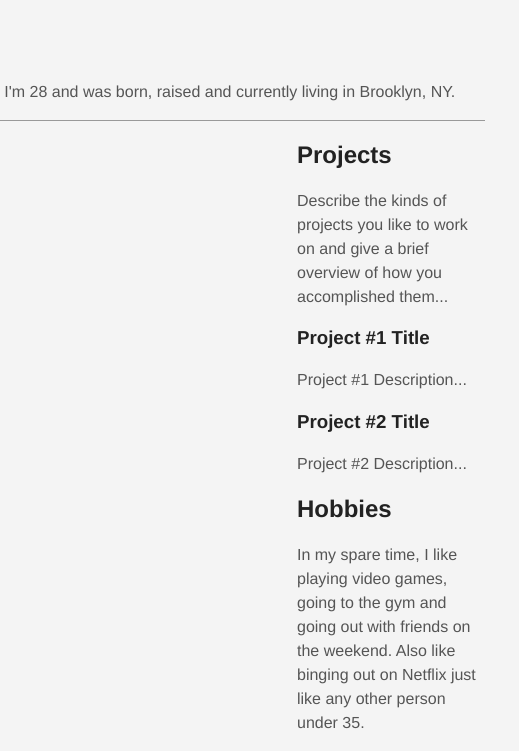
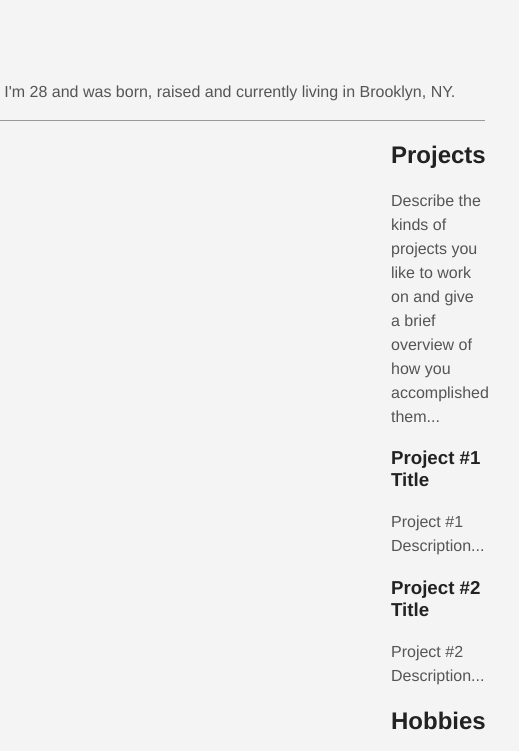
Before and after one commit to TitanofNewYork/TitanofNewYork.github.io, a plain HTML site: page index.html in a window 1280 px wide. Shown: the top 751 px of the page, 625-1144 px from the left. Drawn offline with Linux system fonts and the light colour scheme.

Commit message:
move width 10%

```diff
--- a/resources/layout.css
+++ b/resources/layout.css
@@ -44,7 +44,7 @@ a:hover {
 	margin: 0;
   border-left: 1px; /*  CHALLENGE 3: how could you get this to float to the left side of the screen? */
   float: right;
-	width: 20%; /* CHALLENGE 2: how could you give this element a one-pixel border down its left side? */
+	width: 10%; /* CHALLENGE 2: how could you give this element a one-pixel border down its left side? */
 }
 
 #copyright {
```
